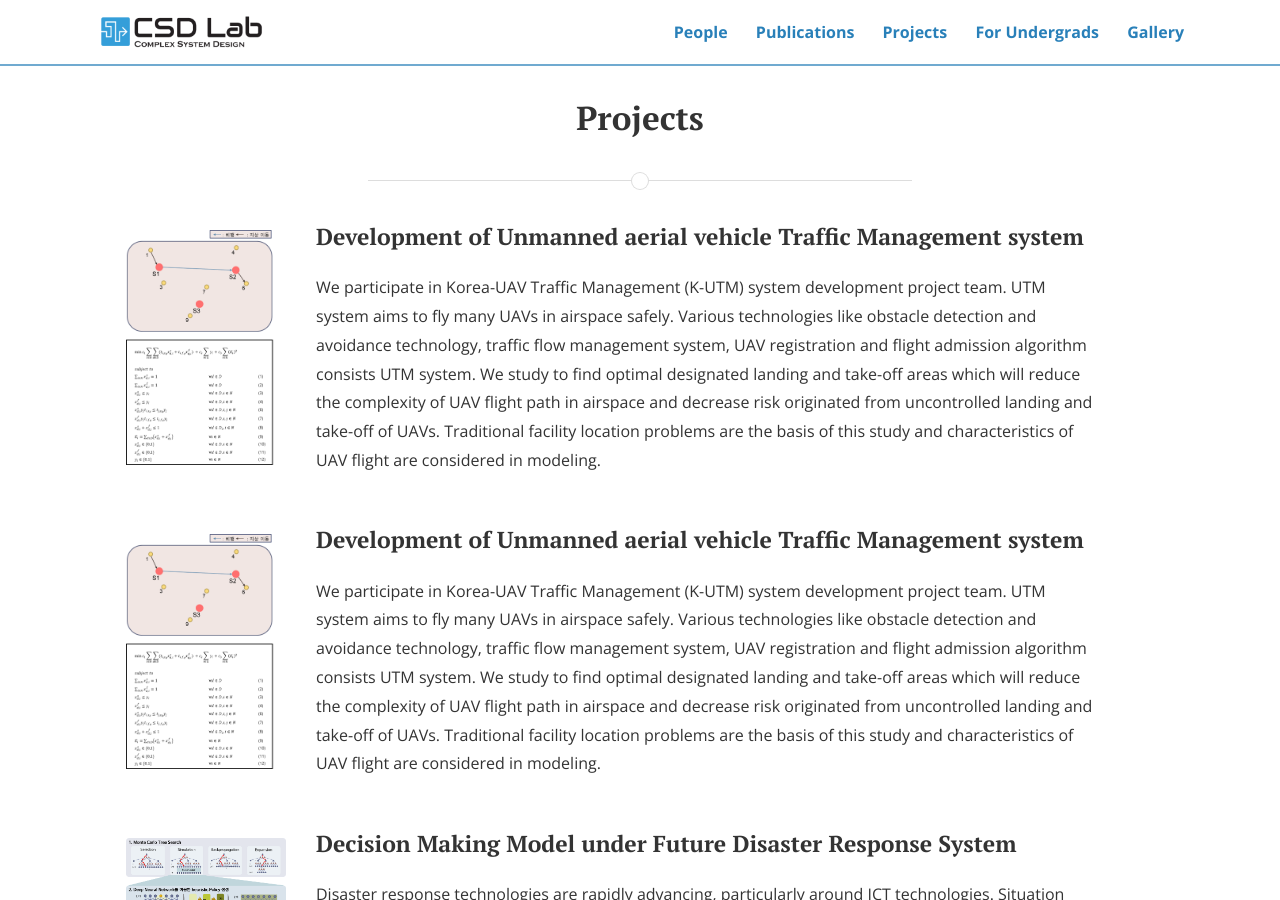
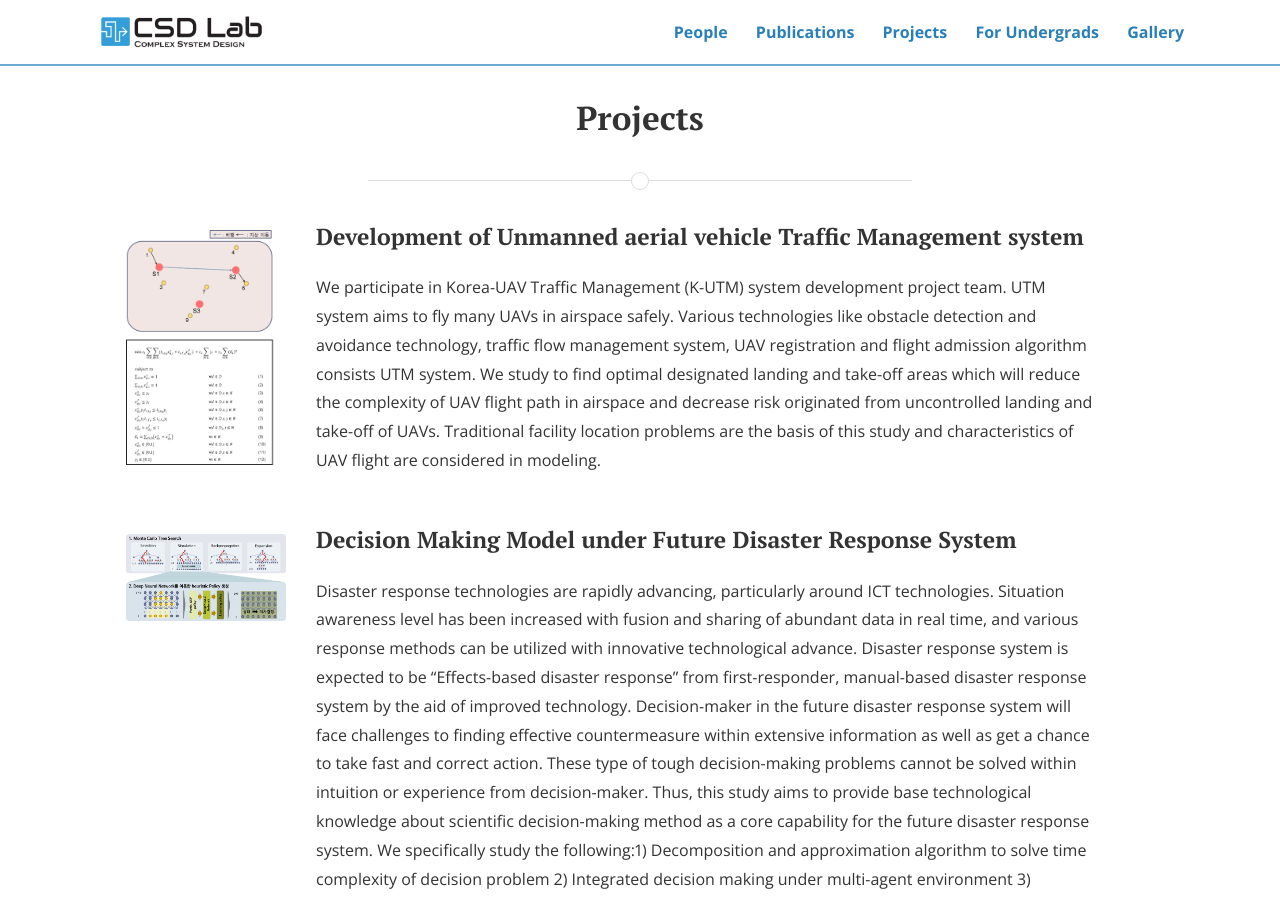
Before and after one commit to CSDlab-KAIST/csdlab-kaist.github.io, a Jekyll site: the page built from projects.html, in a window 1280 px wide and 900 px high. Built offline with Jekyll 4.4.1, drawn with Linux system fonts in a browser that asks for light colours; nearby versions of some CDN libraries.

Commit message:
Update projects.yml

```diff
--- a/_data/projects.yml
+++ b/_data/projects.yml
@@ -5,16 +5,6 @@
 - stateObj:
     statename: Project lists
     topics:
-      - name: Development of Unmanned aerial vehicle Traffic Management system
-        img: UTM.png
-        project: UTM
-        duration: April, 2017 ~ December, 2019
-        from: Korea Institute of Aviation Safety Technology
-        introduction: We participate in Korea-UAV Traffic Management (K-UTM) system development project team.
-         UTM system aims to fly many UAVs in airspace safely. Various technologies like obstacle detection and avoidance technology, traffic flow management system, UAV registration and flight admission algorithm consists UTM system.
-         We study to find optimal designated landing and take-off areas which will reduce the complexity of UAV flight path in airspace and decrease risk originated from uncontrolled landing and take-off of UAVs.
-         Traditional facility location problems are the basis of this study and characteristics of UAV flight are considered in modeling.
-
       - name: Development of Unmanned aerial vehicle Traffic Management system
         img: UTM.png
         project: UTM
```
